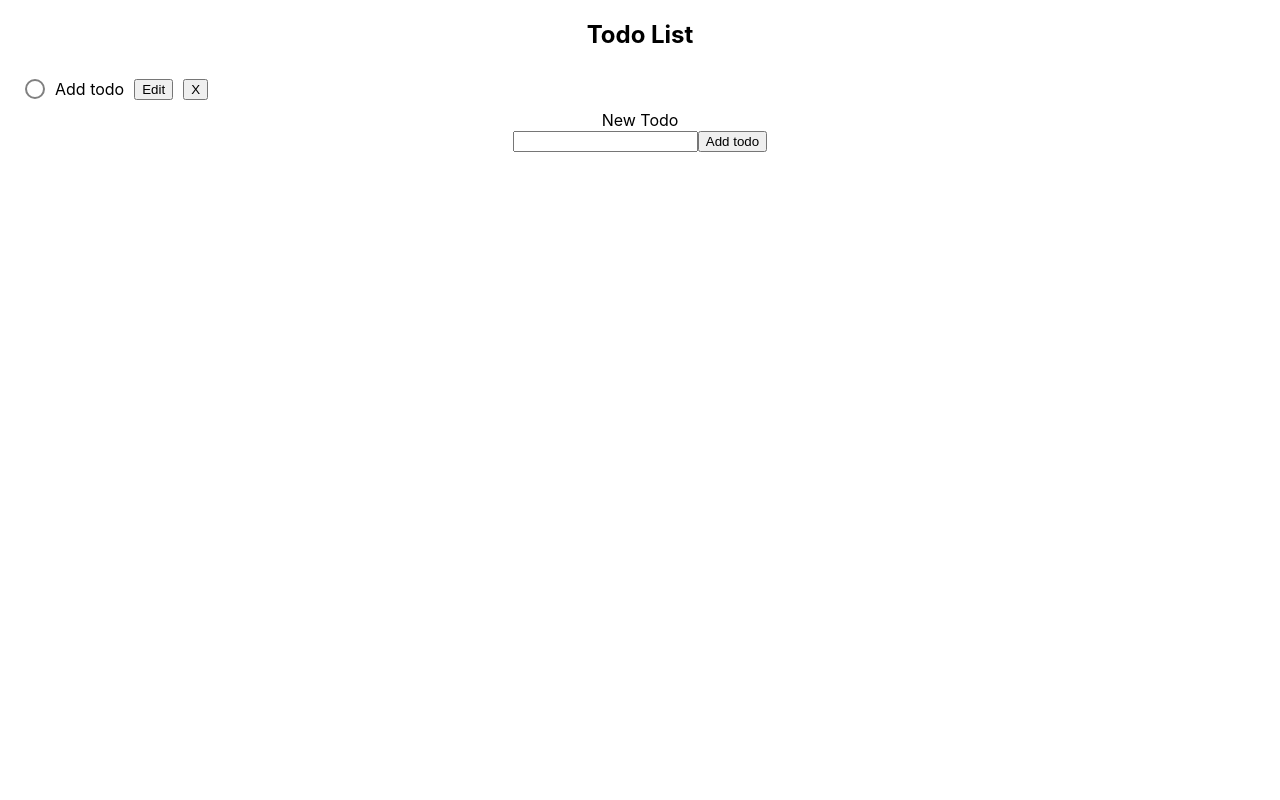
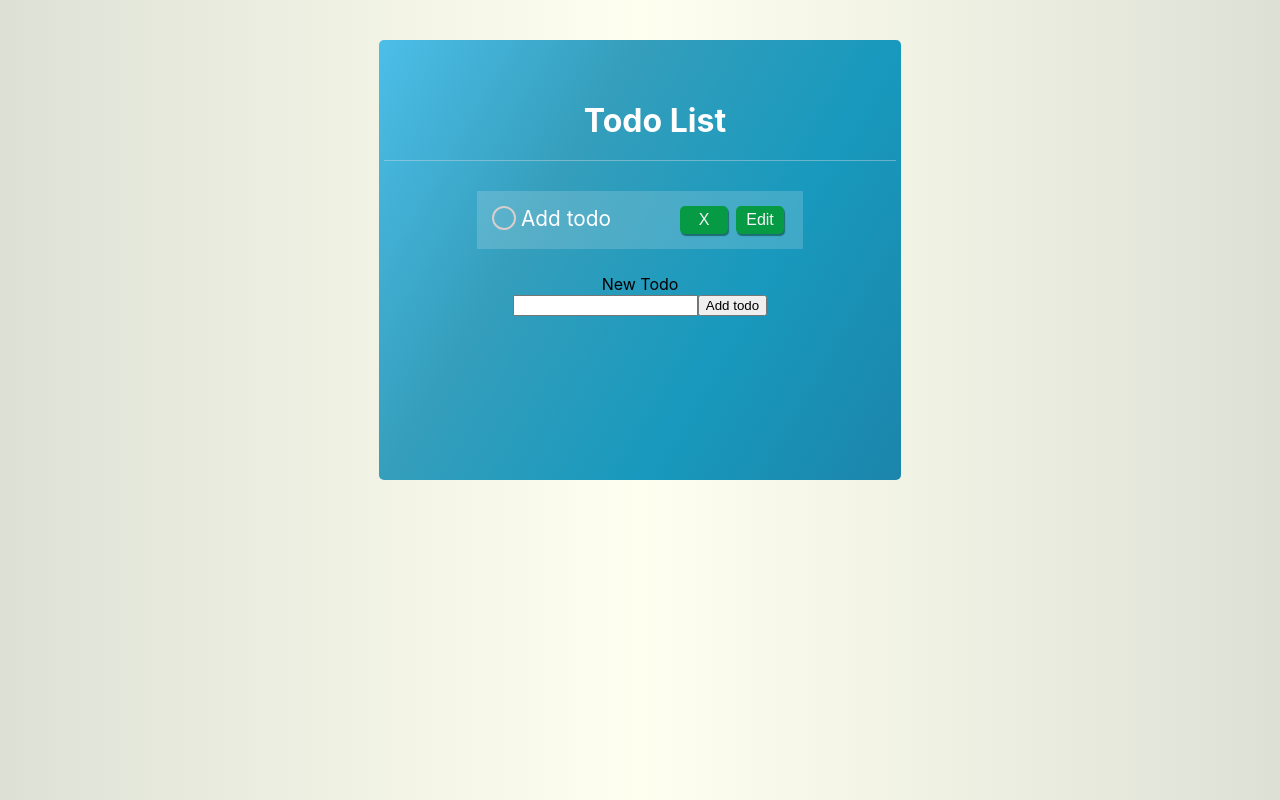
Before and after one commit to dseda/react-todo-app, a React (Create React App) app: page / in a window 1280 px wide. Built offline with nearby package versions, Linux system fonts and the light colour scheme.

Commit message:
style todo

```diff
--- /dev/null
+++ b/src/NewTodoForm.css
@@ -0,0 +1,3 @@
+form {
+  padding: 20px;
+}
--- a/src/NewTodoForm.js
+++ b/src/NewTodoForm.js
@@ -1,6 +1,6 @@
 import React, { Component } from "react";
 import { v4 as uuid } from "uuid";
-import TodoList from "./TodoList";
+import "./NewTodoForm.css";
 class NewTodoForm extends Component {
   constructor(props) {
     super(props);
@@ -15,13 +15,18 @@ class NewTodoForm extends Component {
   }
   handleSubmit(e) {
     e.preventDefault();
+
     const newTodo = {
       ...this.state,
       id: uuid(),
       done: false,
     };
-    this.props.addTodo(newTodo);
-    this.setState({ task: "" });
+    if (newTodo.task !== "") {
+      this.props.addTodo(newTodo);
+      this.setState({ task: "" });
+    } else {
+      alert("Please enter a todo");
+    }
   }
   render() {
     return (
--- a/src/Todo.css
+++ b/src/Todo.css
@@ -1,28 +1,62 @@
 .Todo {
+  width: 100%;
   display: flex;
-  padding: 10px 20px;
+  margin: 5px auto;
+  padding: 15px;
+  background-color: rgba(247, 247, 247, 0.174);
+  justify-content: space-around;
+  /* border-bottom: 1px rgb(223, 213, 213) solid; */
+  width: 50%;
+  color: rgb(255, 255, 255);
+  min-width: fit-content;
 }
 .Todo .NotDone {
-  border: 2px solid #808080;
+  border: 2px solid #d7cece;
   border-radius: 50%;
-  width: 1rem;
-  height: 1rem;
-  margin: 0 5px;
-  align-self: flex-center;
+  padding: 10px;
+  align-self: flex-start;
 }
 .Todo .Done {
-  background-color: green;
+  background-color: rgb(69, 216, 0);
 }
 .Todo .Done + li {
-  text-decoration: 2px darkgreen line-through;
+  text-decoration: 4px rgb(69, 216, 0) line-through;
+  color: rgb(240, 235, 235);
 }
 li {
-  display: inline-block;
-  align-self: center;
   margin: 0 5px;
+  width: 150px;
+  text-align: left;
+  list-style: none;
+  align-self: flex-start;
+  font-size: 1.3rem;
+  font-weight: 400;
 }
 
+.Todo .Buttons {
+  align-self: flex-start;
+}
 .Todo button {
-  margin: 0 5px;
-  align-self: flex-center;
+  margin: 0px 4px;
+  color: whitesmoke;
+  background-color: rgb(7, 154, 68);
+  border: none;
+  padding: 5px 10px;
+  border-radius: 5px;
+  display: inline;
+  width: 3rem;
+  box-shadow: 1px 2px 1px rgb(28, 109, 113);
+  font-size: 1rem;
 }
+.Todo button:active {
+  background-color: rgb(4, 102, 126);
+}
+.Todo button:disabled {
+  color: rgb(225, 222, 222);
+  background-color: rgb(4, 102, 126);
+}
+@media screen and (max-width: 600px) {
+  li {
+    width: 100px;
+  }
+}
--- a/src/Todo.js
+++ b/src/Todo.js
@@ -28,9 +28,24 @@ class Todo extends Component {
     this.props.toggleTodo(this.props.id);
   }
   render() {
-    if (this.state.isEditting) {
-      return (
-        <div>
+    let isEditting = this.state.isEditting;
+    return (
+      <div>
+        <div className="Todo">
+          <div
+            className={`NotDone ${this.props.isDone ? "Done" : ""}`}
+            onClick={this.handleTodoCompletion}
+          ></div>
+          <li>{this.props.task}</li>
+          <div className="Buttons">
+            <button onClick={this.handleClick}>X</button>
+
+            <button onClick={this.toggleForm} disabled={isEditting}>
+              Edit
+            </button>
+          </div>
+        </div>
+        {isEditting ? (
           <form onSubmit={this.handleUpdate}>
             <input
               type="text"
@@ -39,21 +54,11 @@ class Todo extends Component {
             />
             <button>Save</button>
           </form>
-        </div>
-      );
-    } else {
-      return (
-        <div className="Todo">
-          <div
-            className={`NotDone ${this.props.isDone ? "Done" : ""}`}
-            onClick={this.handleTodoCompletion}
-          ></div>
-          <li>{this.props.task}</li>
-          <button onClick={this.toggleForm}>Edit</button>
-          <button onClick={this.handleClick}>X</button>
-        </div>
-      );
-    }
+        ) : (
+          ""
+        )}
+      </div>
+    );
   }
 }
 
--- /dev/null
+++ b/src/TodoList.css
@@ -0,0 +1,32 @@
+.TodoList {
+  width: 40%;
+  margin: 40px auto;
+  padding: 20px 5px;
+  min-height: 50vh;
+  border-radius: 5px;
+  background: linear-gradient(
+    120deg,
+    rgb(76, 190, 232),
+    rgb(53, 158, 188),
+    rgb(24, 153, 189),
+    rgb(28, 133, 171)
+  );
+}
+.TodoList h1 {
+  text-align: center;
+  padding: 20px 20px 20px 50px;
+  margin-bottom: 30px;
+  border-bottom: 1px solid rgba(227, 227, 227, 0.38);
+  color: white;
+}
+@media screen and (max-width: 600px) {
+  .TodoList {
+    width: 80%;
+  }
+}
+
+@media screen and (max-width: 840px) {
+  .TodoList {
+    width: 70%;
+  }
+}
--- a/src/TodoList.js
+++ b/src/TodoList.js
@@ -1,7 +1,7 @@
 import React, { Component } from "react";
 import Todo from "./Todo";
 import NewTodoForm from "./NewTodoForm";
-
+import "./TodoList.css";
 class TodoList extends Component {
   constructor(props) {
     super(props);
@@ -41,7 +41,6 @@ class TodoList extends Component {
   }
   render() {
     const todos = this.state.todos.map((todo) => (
-      <div>
       <Todo
         toggleTodo={this.toggleTodo}
         remove={this.remove}
@@ -51,12 +50,11 @@ class TodoList extends Component {
         id={todo.id}
         isDone={todo.done}
       />
-      </div>
     ));
     return (
-      <div>
-        <h2>Todo List</h2>
-        <div>{todos}</div>
+      <div className="TodoList">
+        <h1>Todo List</h1>
+        {todos}
         <NewTodoForm addTodo={this.addTodo} />
       </div>
     );
--- a/src/index.css
+++ b/src/index.css
@@ -1,13 +1,20 @@
 body {
   margin: 0;
-  font-family: -apple-system, BlinkMacSystemFont, 'Segoe UI', 'Roboto', 'Oxygen',
-    'Ubuntu', 'Cantarell', 'Fira Sans', 'Droid Sans', 'Helvetica Neue',
+  padding: 0;
+  font-family: -apple-system, BlinkMacSystemFont, "Segoe UI", "Roboto", "Oxygen",
+    "Ubuntu", "Cantarell", "Fira Sans", "Droid Sans", "Helvetica Neue",
     sans-serif;
   -webkit-font-smoothing: antialiased;
   -moz-osx-font-smoothing: grayscale;
+  background: linear-gradient(
+    90deg,
+    rgb(221, 225, 213),
+    ivory,
+    rgb(221, 225, 213)
+  );
 }
 
 code {
-  font-family: source-code-pro, Menlo, Monaco, Consolas, 'Courier New',
+  font-family: source-code-pro, Menlo, Monaco, Consolas, "Courier New",
     monospace;
 }
```
Lines whose indentation alone changed are shown as unchanged.
